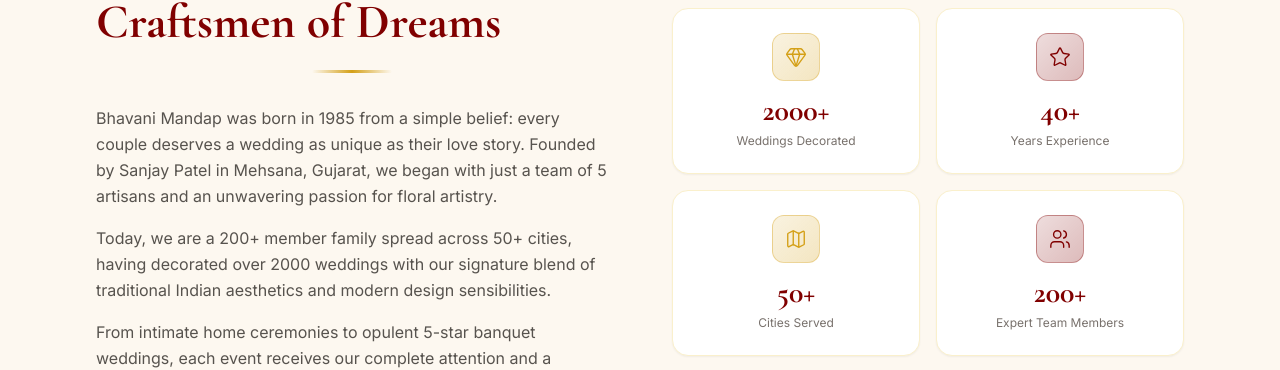
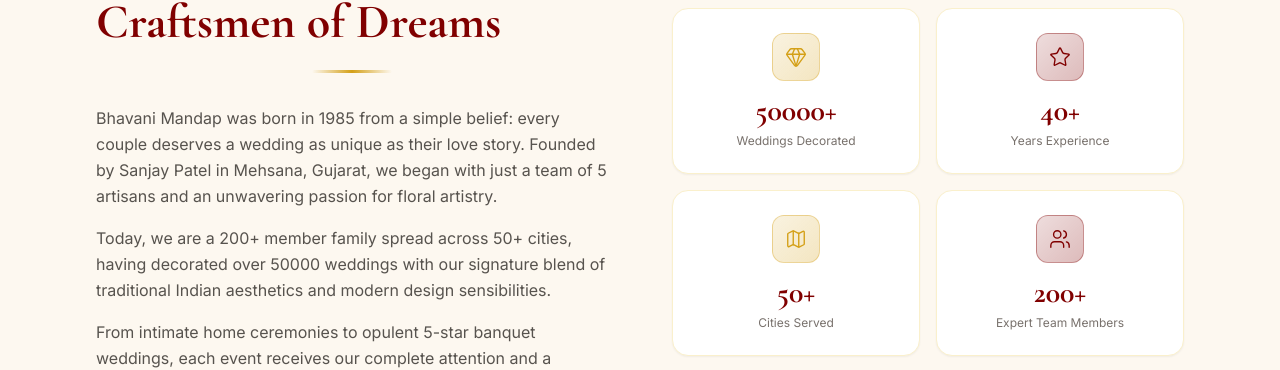
Before and after one commit to krunalyogi/bhavani-mandap, a Next.js app in the folder frontend/: page /about in a window 1280 px wide. Shown: the part 460-830 px from the top of the page. Built offline with nearby package versions, Linux system fonts and the light colour scheme; no server answers.

Commit message:
Update weddings decorated to 50000+

```diff
--- a/frontend/src/app/about/AboutClient.tsx
+++ b/frontend/src/app/about/AboutClient.tsx
@@ -26,7 +26,7 @@ const TIMELINE = [
     { year: "2010", title: "500th Wedding", desc: "Celebrated our 500th decorated wedding — a golden milestone for the entire team." },
     { year: "2019", title: "Award for Excellence", desc: "Received Gujarat Wedding Decorators Award for outstanding artistry and service." },
     { year: "2022", title: "Online Platform Launch", desc: "Launched bhavanimandap.in for seamless online booking across Gujarat." },
-    { year: "2025", title: "2000+ Weddings", desc: "Proudly served over 2000 couples across Gujarat and beyond, carrying 40 years of legacy." },
+    { year: "2025", title: "50000+ Weddings", desc: "Proudly served over 50000 couples across Gujarat and beyond, carrying 40 years of legacy." },
 ];
 
 export default function AboutClient() {
@@ -64,7 +64,7 @@ export default function AboutClient() {
                                 Bhavani Mandap was born in 1985 from a simple belief: every couple deserves a wedding as unique as their love story. Founded by Sanjay Patel in Mehsana, Gujarat, we began with just a team of 5 artisans and an unwavering passion for floral artistry.
                             </p>
                             <p className="text-stone-600 leading-relaxed mb-4">
-                                Today, we are a 200+ member family spread across 50+ cities, having decorated over 2000 weddings with our signature blend of traditional Indian aesthetics and modern design sensibilities.
+                                Today, we are a 200+ member family spread across 50+ cities, having decorated over 50000 weddings with our signature blend of traditional Indian aesthetics and modern design sensibilities.
                             </p>
                             <p className="text-stone-600 leading-relaxed">
                                 From intimate home ceremonies to opulent 5-star banquet weddings, each event receives our complete attention and a personal touch that makes it unforgettable.
@@ -78,7 +78,7 @@ export default function AboutClient() {
                             className="grid grid-cols-2 gap-4"
                         >
                             {[
-                                { value: "2000+", label: "Weddings Decorated", Icon: Gem, color: "#d4a017" },
+                                { value: "50000+", label: "Weddings Decorated", Icon: Gem, color: "#d4a017" },
                                 { value: "40+", label: "Years Experience", Icon: Star, color: "#800000" },
                                 { value: "50+", label: "Cities Served", Icon: Map, color: "#d4a017" },
                                 { value: "200+", label: "Expert Team Members", Icon: Users, color: "#800000" },
--- a/frontend/src/app/page.tsx
+++ b/frontend/src/app/page.tsx
@@ -37,7 +37,7 @@ const TESTIMONIALS = [
 ];
 
 const STATS = [
-  { value: "2000+", label: "Weddings Decorated" },
+  { value: "50000+", label: "Weddings Decorated" },
   { value: "40+", label: "Years Experience" },
   { value: "50+", label: "Cities Served" },
   { value: "99%", label: "Happy Clients" },
```
